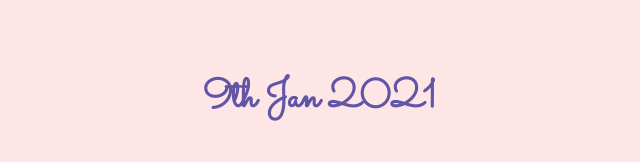
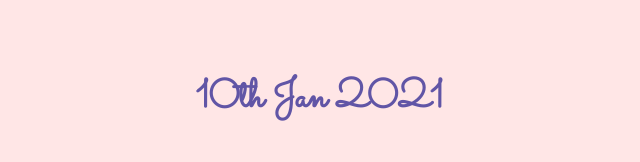
Before and after one commit to DarkFauna/BRUNCH, a plain HTML site: page index.html in a window 1280 px wide. Shown: the part 638-800 px from the top of the page, without its empty margins (321-961 px from the left). Drawn offline with Linux system fonts and the light colour scheme.

Commit message:
Add files via upload

```diff
--- a/index.html
+++ b/index.html
@@ -17,7 +17,7 @@
   <div class="top">
     <h1>Hannah's Brunch Menu</h1>
     <hr>
-    <h3><strong>9th Jan 2021</strong></h3>
+    <h3><strong>10th Jan 2021</strong></h3>
     <hr>
   </div>
 
```
